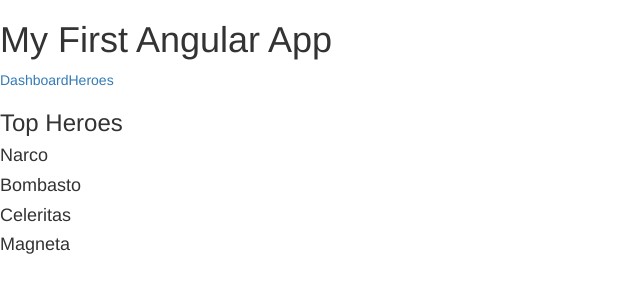
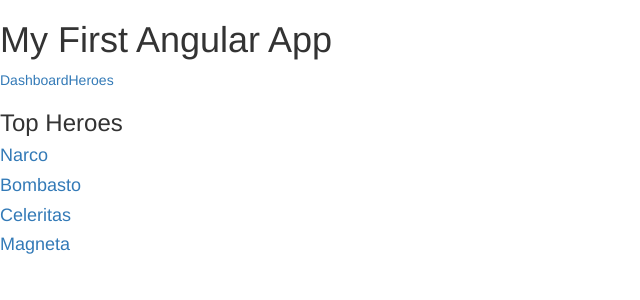
Before and after one commit to msbaek/my-app, an Angular app: page /dashboard in a window 1280 px wide. Shown: the top 300 px of the page, without its empty margins (0-640 px from the left). Built offline with nearby package versions, Linux system fonts and the light colour scheme.

Commit message:
Refactor routes to a Routing Module
- change div to a(with routerLink)
- extract routes(AppRoutingModule)
- remove routes in app.module

```diff
--- a/src/app/dashboard/dashboard.component.html
+++ b/src/app/dashboard/dashboard.component.html
@@ -1,8 +1,8 @@
 <h3>Top Heroes</h3>
 <div class="grid grid-pad">
-  <div *ngFor="let hero of heroes" class="col-l-4">
+  <a *ngFor="let hero of heroes" [routerLink]="['/detail', hero.id]" class="col-l-4">
     <div class="module hero">
       <h4>{{hero.name}}</h4>
     </div>
-  </div>
+  </a>
 </div>
```
Also changed, not shown: src/app/app-routing.module.ts (added, +19 -0 lines), src/app/app.module.ts (+2 -20 lines).
